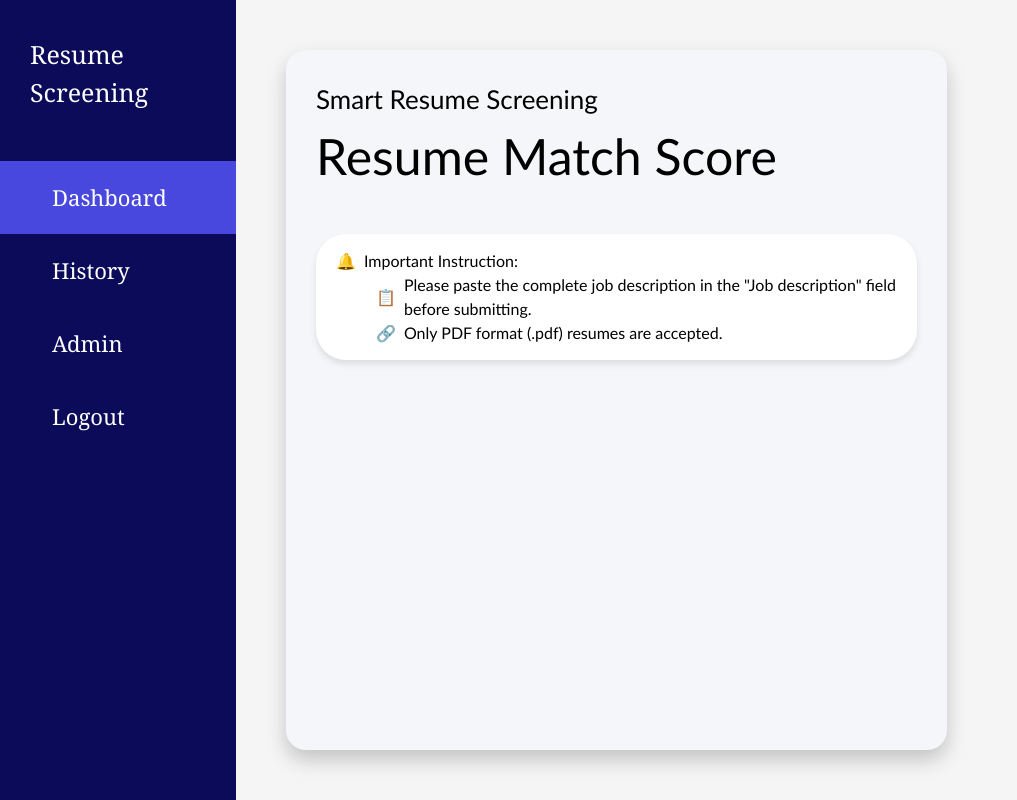
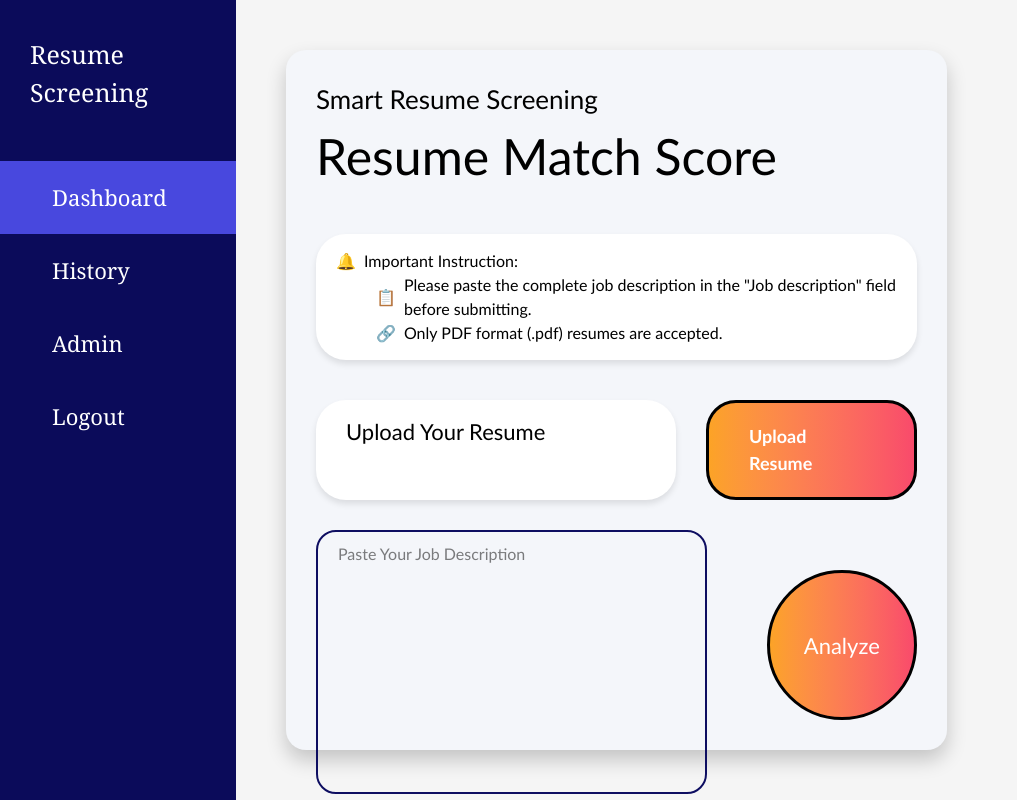
Before and after one commit to mahesha-br/ATS_RESUME, a React (Vite) app: page /dashboard in a window 1280 px wide. Shown: the whole page, without its empty margins (0-1017 px from the left). Built offline with nearby package versions, Linux system fonts and the light colour scheme; some icons are missing.

Commit message:
minor update2

```diff
--- a/src/component/Dashboard/Dashboard.jsx
+++ b/src/component/Dashboard/Dashboard.jsx
@@ -3,14 +3,9 @@ import React from "react";
 const Dashboard = () => {
   return (
     <div className="flex-[0.8] h-screen overflow-auto p-12.5 flex justify-between bg-[whitesmoke] box-border">
-      <div className="w-[70%] p-7.5 h-full box-border bg-[#f4f6fa] rounded-[20px] shadow-[0_10px_20px_rgba(0,0,0,0.2)]"
->
-    <div className="text-[26px] ">
-        Smart Resume Screening
-    </div>
-    <div className='text-[50px]'>
-        Resume Match Score
-    </div>
+      <div className="w-[70%] p-7.5 h-full box-border bg-[#f4f6fa] rounded-[20px] shadow-[0_10px_20px_rgba(0,0,0,0.2)]">
+        <div className="text-[26px] ">Smart Resume Screening</div>
+        <div className="text-[50px]">Resume Match Score</div>
 
         <div className="w-full box-border rounded-[30px] px-5 py-3.75 shadow-[0_4px_6px_rgba(0,0,0,0.1)] my-10 text-[16px] bg-white">
           <div className="flex items-center gap-2">
@@ -20,21 +15,51 @@ const Dashboard = () => {
 
           <div className="flex items-center gap-2 ml-10">
             <span>📋</span>
-  <span>Please paste the complete job description in the "Job description" field before submitting.</span>
+            <span>
+              Please paste the complete job description in the "Job description"
+              field before submitting.
+            </span>
           </div>
           <div className="flex items-center gap-2 ml-10">
             <span>🔗</span>
             <span>Only PDF format (.pdf) resumes are accepted.</span>
           </div>
+        </div>
 
+        <div className="flex justify-between gap-7.5">
+          <div class="w-[60%] bg-white rounded-[30px] px-7.5 py-3.75 box-border shadow-[0_4px_6px_rgba(0,0,0,0.1)] text-[22px]">
+            Upload Your Resume
+          </div>
 
+          <div className="flex items-center">
+            <label
+              htmlFor="inputField"
+              className="text-[18px] cursor-pointer px-10 py-5 text-white font-bold bg-linear-to-r from-[#fca326] to-[#f94a6b] rounded-[30px] border-[3px] border-black"
+            >
+              Upload Resume
+            </label>
+            <input
+              type="file"
+              accept=".pdf"
+              id="inputField"
+              className="hidden"
+            />
+          </div>
+        </div>
 
-
-
+        <div class="flex justify-between mt-7.5 box-border">
+          <textarea
+            placeholder="Paste Your Job Description"
+            className="outline-none rounded-[20px] border-2 border-[rgb(14,14,97)] px-5 py-2.5 box-border w-[65%] resize-none"
+            rows={10}
+            cols={10}
+          />
+          <div className="w-37.5 h-37.5 border-[3px] border-black flex justify-center items-center rounded-full bg-linear-to-r from-[#fca326] to-[#f94a6b] text-[22px] text-white cursor-pointer mt-10"
+>Analyze</div>
         </div>
       </div>
     </div>
-  )
-}
+  );
+};
 
-export default Dashboard
+export default Dashboard;
```
Lines whose indentation alone changed are shown as unchanged.
